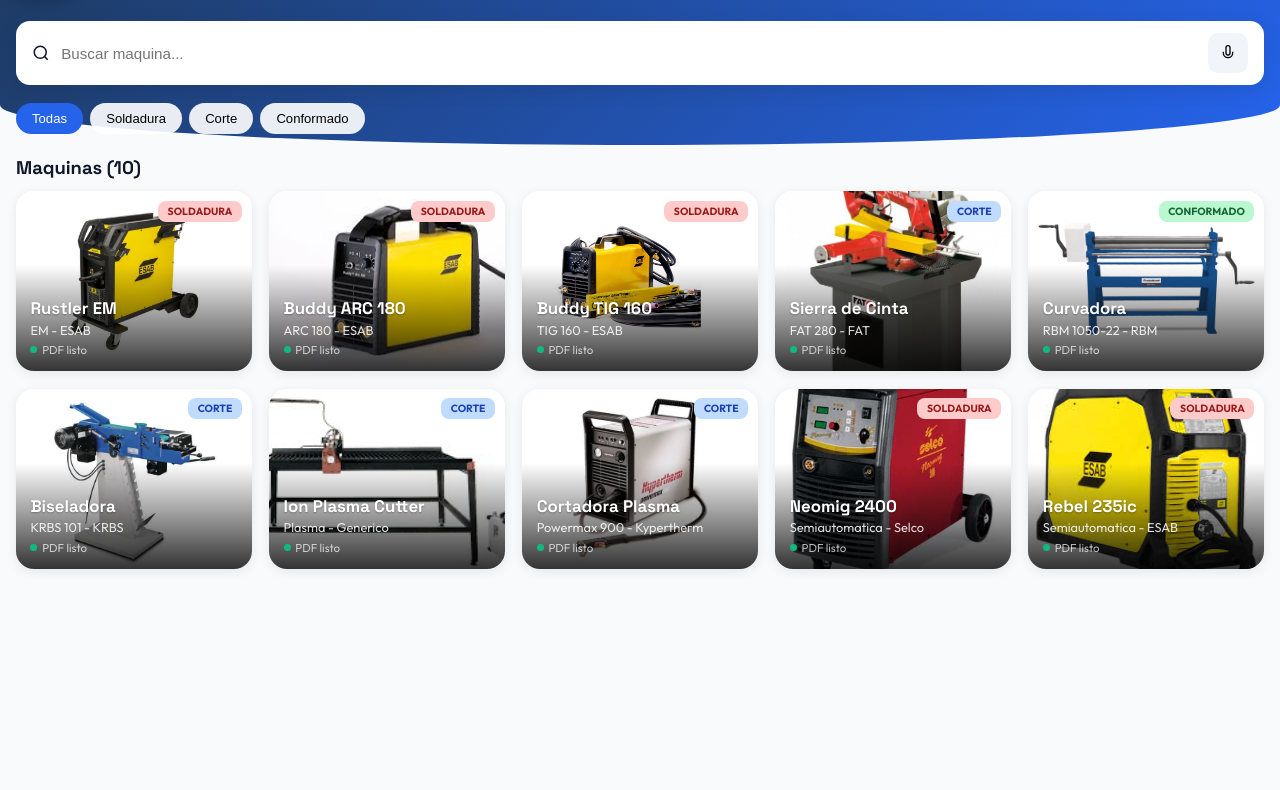
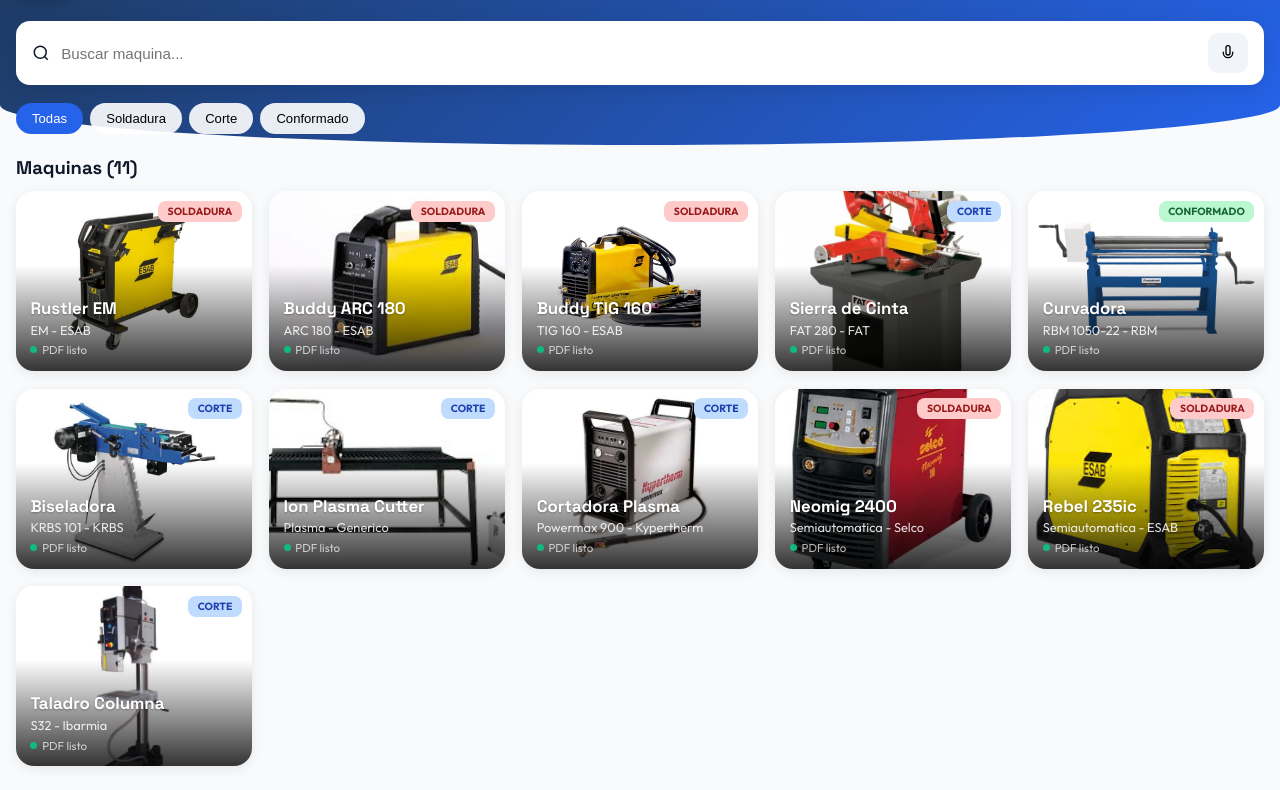
Before and after one commit to xurxo77/TALLER-ACCI, a plain HTML site: page index.html in a window 1280 px wide. Shown: the part 75-865 px from the top of the page. Before the commit the page ends 800 px from the top, so only its background shows below. Drawn offline with Linux system fonts and the light colour scheme.

Commit message:
Update index.html

```diff
--- a/index.html
+++ b/index.html
@@ -376,7 +376,7 @@
             document.getElementById('splash').classList.add('hidden');
         }, 2500);
 
-        // MAQUINAS - 10 MAQUINAS
+        // MAQUINAS - 11 MAQUINAS
         const MACHINES = [
             {id:'rustler', name:'Rustler EM', model:'EM', brand:'ESAB', cat:'soldadura', img:'rustler.jpg', pdf:'rustler.pdf'},
             {id:'buddy', name:'Buddy ARC 180', model:'ARC 180', brand:'ESAB', cat:'soldadura', img:'buddy.jpg', pdf:'buddy.pdf'},
@@ -387,7 +387,8 @@
             {id:'ionplasma', name:'Ion Plasma Cutter', model:'Plasma', brand:'Generico', cat:'corte', img:'ionplasma.jpg', pdf:'ionplasma.pdf'},
             {id:'powermax', name:'Cortadora Plasma', model:'Powermax 900', brand:'Kypertherm', cat:'corte', img:'cortadoraplasmamanual.jpg', pdf:'cortadoraplasmamanual.pdf'},
             {id:'selco', name:'Neomig 2400', model:'Semiautomatica', brand:'Selco', cat:'soldadura', img:'selco.jpg', pdf:'selco.pdf'},
-            {id:'rebel', name:'Rebel 235ic', model:'Semiautomatica', brand:'ESAB', cat:'soldadura', img:'rebel.jpg', pdf:'rebel.pdf'}
+            {id:'rebel', name:'Rebel 235ic', model:'Semiautomatica', brand:'ESAB', cat:'soldadura', img:'rebel.jpg', pdf:'rebel.pdf'},
+            {id:'taladro', name:'Taladro Columna', model:'S32', brand:'Ibarmia', cat:'corte', img:'taladro.jpg', pdf:'taladro.pdf'}
         ];
 
         const $ = id => document.getElementById(id);
```
